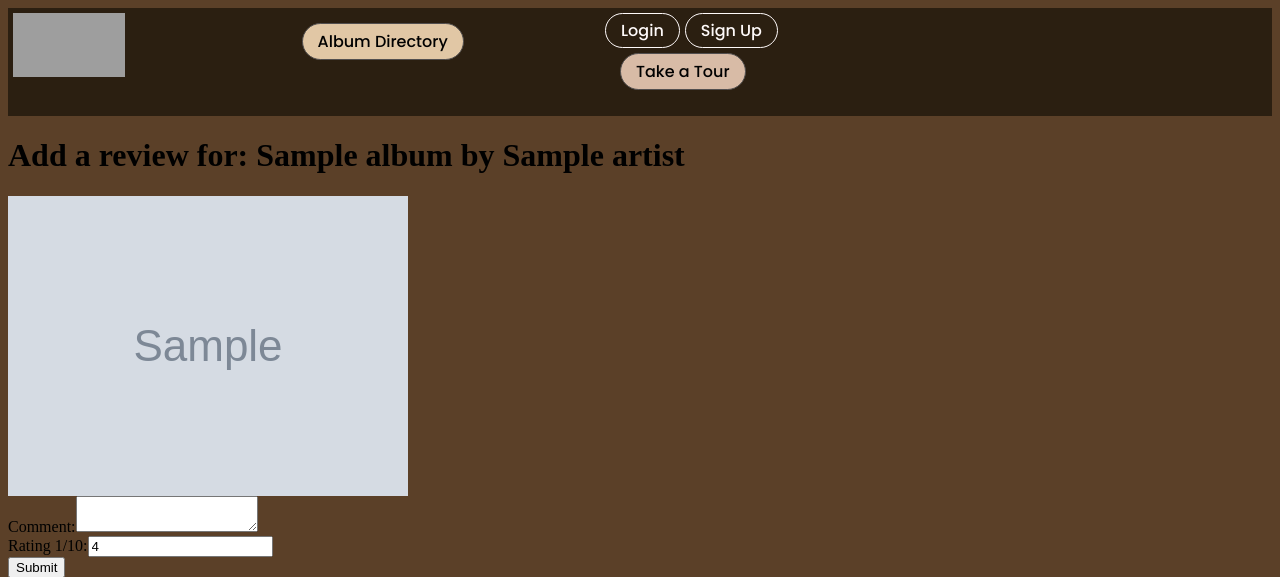
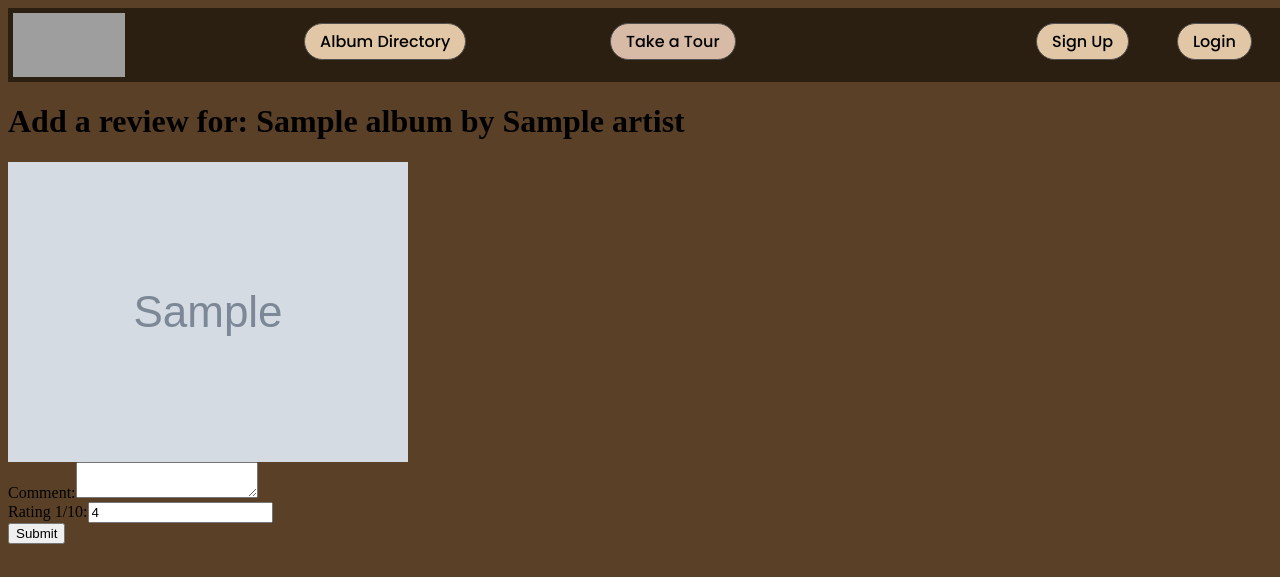
Before and after one commit to chrisbh4/GoodTunes, a Node project: template views/review.pug in a window 1280 px wide. Shown: the top 577 px of the page. Run offline with Node 20 templates, Linux system fonts and the light colour scheme; the template is opened without the code that fills it: most values are stand-ins (such as "Sample title", 1, 10 or a date in 2020); grey boxes marked "Sample" are stand-in pictures; grey boxes are pictures that could not be loaded.

Commit message:
login signup style

```diff
--- a/public/stylesheets/navbar.css
+++ b/public/stylesheets/navbar.css
@@ -3,6 +3,7 @@ body {
 }
 .navbar {
   background-color: #2B1F11;
+  width: 100%;
   font-size: 16px;
   color: white;
   font-family: 'Poppins', sans-serif;
@@ -23,24 +24,39 @@ body {
 }
 
 .login-button {
-  color: snow;
+  background-color: rgb(225, 199, 165);
+  font-size: medium;
+  font-family: 'Poppins', sans-serif;
+  border: 1px solid rgb(82, 79, 79);
+  margin-top: 10px;
+  border-radius: 20px;
+  padding: 5px 15px 5px 15px;
+  /* color: snow;
   text-decoration: none;
   border: 1px solid snow;
   border-radius: 20px;
   padding: 5px 15px 5px 15px;
   margin-top: 5px;
-  grid-area: logOut;
+  grid-area: logOut; */
 }
 
 .signup-button {
-  color: snow;
+  background-color: rgb(225, 199, 165);
+  margin-left: 150px;
+  font-size: medium;
+  font-family: 'Poppins', sans-serif;
+  border: 1px solid rgb(82, 79, 79);
+  margin-top: 10px;
+  border-radius: 20px;
+  padding: 5px 15px 5px 15px;
+  /* color: snow;
   text-decoration: none;
   border: 1px solid snow;
   margin-left: 5px;
   border-radius: 20px;
   padding: 5px 15px 5px 15px;
   margin-right: 5px;
-  grid-area: collection;
+  grid-area: collection; */
 }
 
 .take-a-tour {
--- a/views/layout.pug
+++ b/views/layout.pug
@@ -20,11 +20,14 @@ html
         form(class="navbar-logout" action='/users/logout' method='post')
           input(class='logout-button' type='submit' value='Log Out')
       else
-        span(class='navbar-nonuser-buttons')
-          a(class="login-button" href='/users/login') Login
-          a(class="signup-button" href='/users/signup') Sign Up
-          form(method='post' action='/users/demo')
-            button(class="take-a-tour" type='submit') Take a Tour
+        form(method='post' action='/users/demo')
+          button(class="take-a-tour" type='submit') Take a Tour
+        form(method='get' action='/users/signup')
+          button(class="signup-button" type='submit') Sign Up
+        form(method='get' action='/users/login')
+          button(class="login-button" type='submit') Login
     block content
 
   //-  span(class='navbar-text')
+        a(class="login-button" href='/users/login') Login
+        a(class="signup-button" href='/users/signup') Sign Up
```
